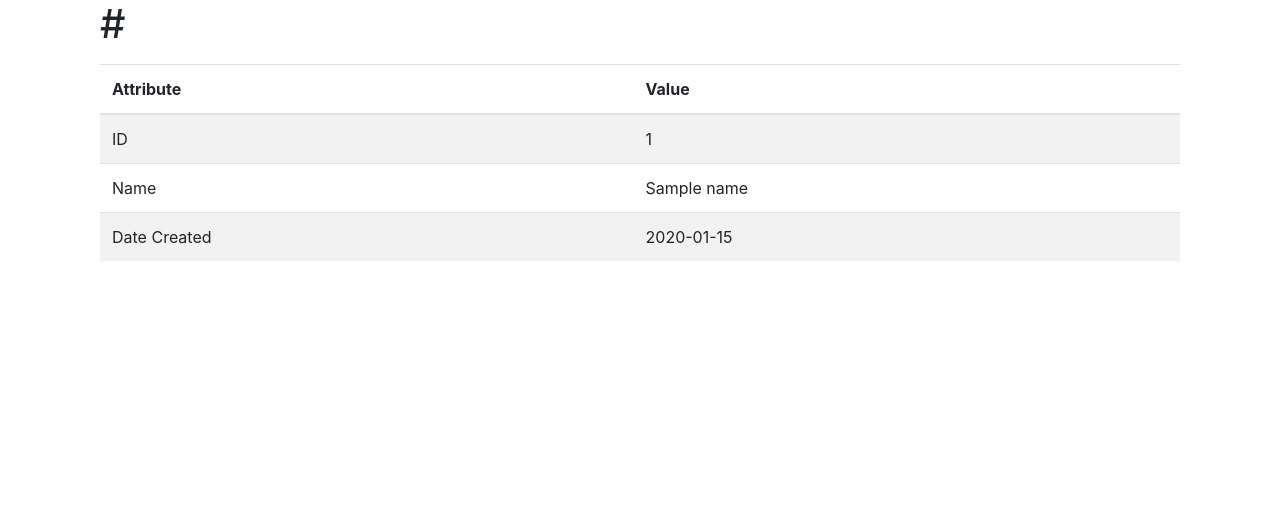
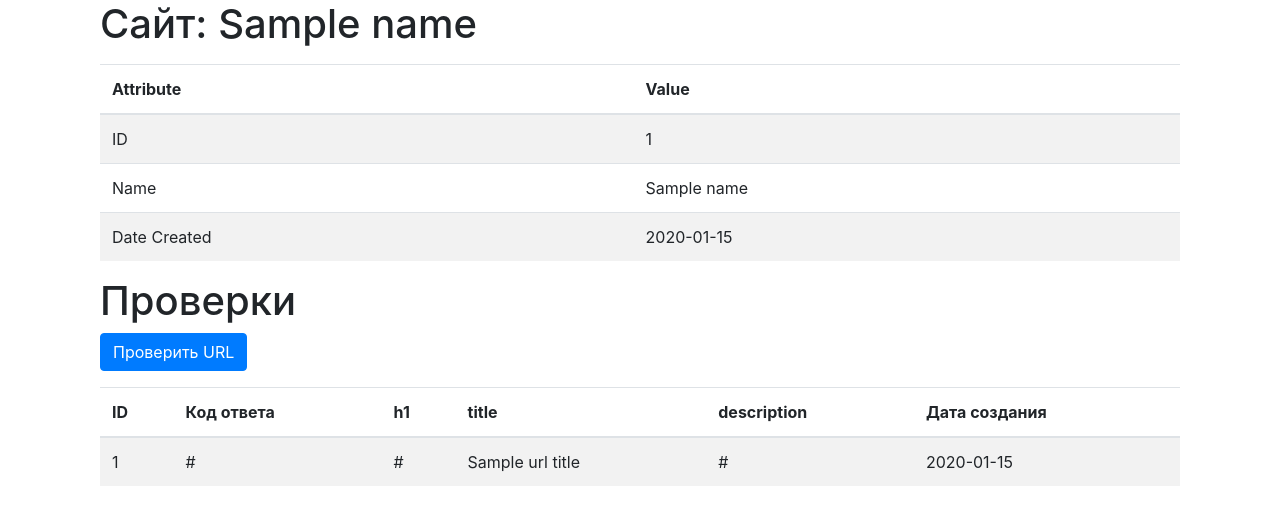
Before and after one commit to eleron96/python-project-83, a Flask app: template page_analyzer/templates/url.html in a window 1280 px wide. Shown: the part 68-593 px from the top of the page. Run offline with Flask 3, Linux system fonts and the light colour scheme; the template is opened without the code that fills it: most values are stand-ins (such as "Sample title", 1, 10 or a date in 2020); some libraries are stand-ins or nearby versions.

Commit message:
added checks

```diff
--- a/page_analyzer/app.py
+++ b/page_analyzer/app.py
@@ -2,6 +2,7 @@
 from flask import Flask, render_template, request, redirect, url_for, flash
 from .db import get_connection
 from .urls import validate, normilize
+from datetime import datetime
 
 load_dotenv()
 
@@ -67,3 +68,15 @@
     cursor.execute("SELECT id, name FROM urls ORDER BY id DESC")  # выбираем поля id, name и response_code
     urls = cursor.fetchall()
     return render_template("urls_list.html", urls=urls)
+
+
+@app.post("/urls/<int:url_id>/checks")
+def check_url(url_id):
+    conn = get_connection()
+    cursor = conn.cursor()
+    cursor.execute("""
+        INSERT INTO url_checks (url_id, created_at)
+        VALUES (%s, %s)
+    """, (url_id, datetime.now(),))
+    conn.commit()
+    return redirect(url_for('show_url', url_id=url_id))
--- a/page_analyzer/templates/url.html
+++ b/page_analyzer/templates/url.html
@@ -2,7 +2,7 @@
 
 {% block content %}
     <div class="container">
-        <h1>{{ url }}</h1>
+        <h1>Сайт: {{ name }}</h1>
 
         <table class="table table-striped mt-3">
             <thead>
@@ -27,4 +27,38 @@
             </tbody>
         </table>
     </div>
+
+    <div class="container">
+        <h1>Проверки</h1>
+
+        <form action="{{ url_for('check_url', url_id=id) }}" method="post">
+            <button type="submit" class="btn btn-primary">Проверить URL</button>
+        </form>
+    </div>
+
+    <div class="container">
+        <table class="table table-striped mt-3">
+            <thead>
+                <tr>
+                    <th>ID</th>
+                    <th>Код ответа</th>
+                    <th>h1</th>
+                    <th>title</th>
+                    <th>description</th>
+                    <th>Дата создания</th>
+                </tr>
+            </thead>
+            <tbody>
+                <tr>
+                    <td>{{ id }}</td>
+                    <td>{{ url_code }}</td>
+                    <td>{{ url_h1 }}</td>
+                    <td>{{ url_title }}</td>
+                    <td>{{ url_description }}</td>
+                    <td>{{ created_at.strftime('%Y-%m-%d') }}</td>
+                </tr>
+
+            </tbody>
+        </table>
+    </div>
 {% endblock %}
```
Also changed, not shown: database.sql (+10 -0 lines).
